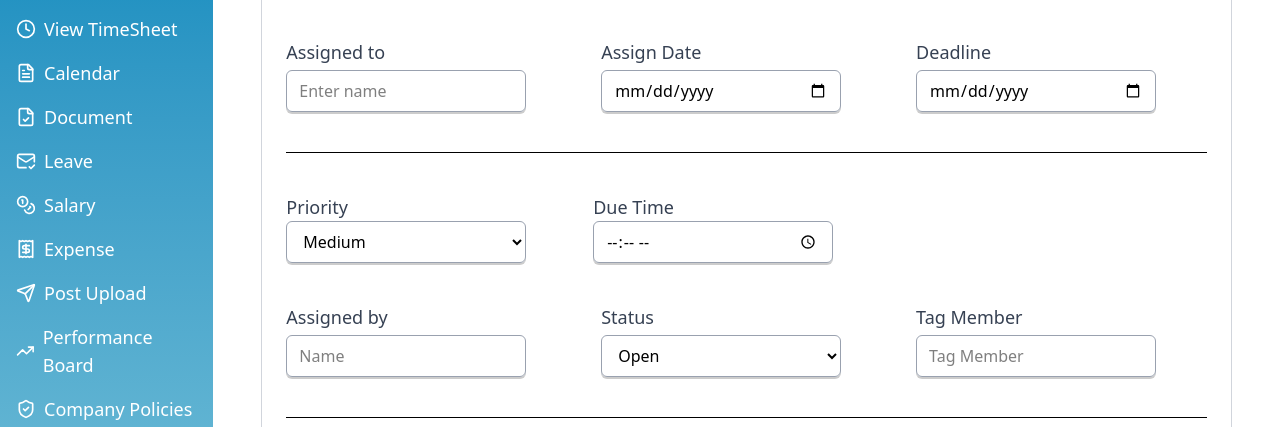
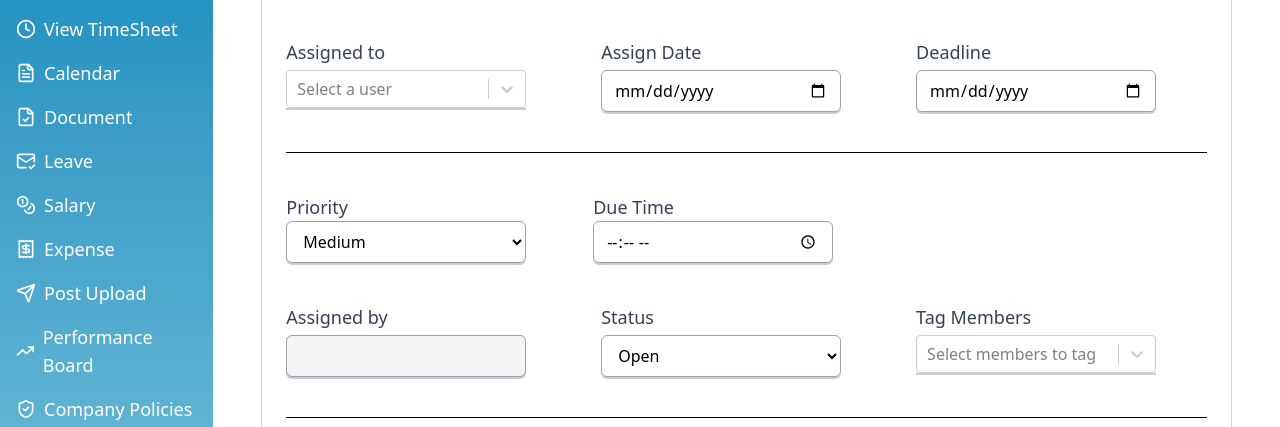
Before and after one commit to Code4Bharat1/task-tracker-adminpanel, a Next.js app: page /assigntask in a window 1280 px wide. Shown: the part 241-668 px from the top of the page. Built offline with nearby package versions, Linux system fonts and the light colour scheme; no server answers.

Commit message:
Update ui of assigntask  with backend logic improvements. Minor change in dashboard to resolve error

```diff
--- a/package.json
+++ b/package.json
@@ -26,6 +26,7 @@
     "react-dom": "^19.1.0",
     "react-hot-toast": "^2.5.2",
     "react-icons": "^5.5.0",
+    "react-select": "^5.10.1",
     "react-toastify": "^11.0.5",
     "recharts": "^2.15.3",
     "xlsx": "^0.18.5"
--- a/src/app/dashboard/page.jsx
+++ b/src/app/dashboard/page.jsx
@@ -22,7 +22,7 @@ function Page() {
     useEffect(() => {
         async function fetchTasks() {
             try {
-                const response = await axios.get("http://localhost:4110/api/tasks/getTasks",
+                const response = await axios.get(`${process.env.NEXT_PUBLIC_BACKEND_API}/tasks/getTasks`,
                     {
                         withCredentials: true
                     }
--- a/src/components/assigntask/assigntask.jsx
+++ b/src/components/assigntask/assigntask.jsx
@@ -2,26 +2,58 @@
 import React, { useEffect, useRef, useState } from "react";
 import gsap from "gsap";
 import axios from "axios";
+import Select from "react-select";
+import { toast, ToastContainer } from "react-toastify";
+import "react-toastify/dist/ReactToastify.css";
 
 export default function AssignTask() {
   const underlineRef = useRef(null);
+  const [users, setUsers] = useState([]);
+  const [adminInfo, setAdminInfo] = useState(null);
+  const [isLoading, setIsLoading] = useState(true);
+
   const [formData, setFormData] = useState({
     bucketName: "",
     assignedTo: "",
-    assignedBy: "",
     assignDate: "",
     deadline: "",
     dueTime: "",
     priority: "Medium",
     status: "Open",
-    tagMember: "",
+    tagMembers: [],
     attachmentRequired: "No",
     recurring: false,
     taskDescription: "",
     remark: ""
   });
 
+  // Fetch users and admin data when component mounts
   useEffect(() => {
+    const fetchData = async () => {
+      try {
+        setIsLoading(true);
+
+        const usersResponse = await axios.get(
+          `${process.env.NEXT_PUBLIC_BACKEND_API}/tasks/getAllUserEmails`,
+          { withCredentials: true }
+        );
+
+        const adminResponse = await axios.get(
+          `${process.env.NEXT_PUBLIC_BACKEND_API}/profile/getProfileAdmin`,
+          { withCredentials: true }
+        );
+
+        setUsers(usersResponse.data);
+        setAdminInfo(adminResponse.data);
+      } catch (error) {
+        console.error("Error fetching data:", error);
+      } finally {
+        setIsLoading(false);
+      }
+    };
+
+    fetchData();
+
     gsap.fromTo(
       underlineRef.current,
       { width: "0%" },
@@ -34,6 +66,21 @@ export default function AssignTask() {
     setFormData(prev => ({
       ...prev,
       [name]: value
+    }));
+  };
+
+  const handleAssignedToChange = (selectedOption) => {
+    setFormData(prev => ({
+      ...prev,
+      assignedTo: selectedOption ? selectedOption.value : ""
+    }));
+  };
+
+  const handleTagMembersChange = (selectedOptions) => {
+    const selectedIds = selectedOptions ? selectedOptions.map(option => option.value) : [];
+    setFormData(prev => ({
+      ...prev,
+      tagMembers: selectedIds
     }));
   };
 
@@ -50,7 +97,7 @@ export default function AssignTask() {
     e.preventDefault();
     try {
       const response = await axios.post(
-        "http://localhost:4110/api/tasks/createTask",
+        `${process.env.NEXT_PUBLIC_BACKEND_API}/tasks/createTask`,
         {
           ...formData,
           attachmentRequired: formData.attachmentRequired === "Yes",
@@ -58,21 +105,43 @@ export default function AssignTask() {
           deadline: new Date(formData.deadline)
         },
         {
-          withCredentials: true // ✅ Important: sends cookies with request
+          withCredentials: true
         }
       );
-      console.log("Task created successfully:", response.data);
-      // Reset form or show success message
+      toast.success("Task assigned successfully!");
+
+      setFormData({
+        bucketName: "",
+        assignedTo: "",
+        assignDate: "",
+        deadline: "",
+        dueTime: "",
+        priority: "Medium",
+        status: "Open",
+        tagMembers: [],
+        attachmentRequired: "No",
+        recurring: false,
+        taskDescription: "",
+        remark: ""
+      });
     } catch (error) {
       console.error("Error creating task:", error);
-      // Handle error (show error message)
+      toast.error("Error creating task. Please try again.");
     }
   };
 
+  const userOptions = users.map(user => ({
+    value: user._id,
+    label: `${user.firstName} ${user.lastName} (${user.email})`
+  }));
+
+  if (isLoading) {
+    return <div className="h-screen flex items-center justify-center">Loading...</div>;
+  }
 
   return (
     <div className="h-auto p-8">
-      {/* Heading */}
+      <ToastContainer />
       <div className="flex justify-start items-center">
         <h1 className="text-2xl font-bold text-center mb-8 relative text-gray-800">
           <span
@@ -104,26 +173,24 @@ export default function AssignTask() {
             />
           </div>
 
-          {/* Assignment Table */}
           <div className="grid grid-cols-3 gap-6 mx-auto mt-10 mb-10">
-            {/* Assigned To */}
             <div className="flex flex-col">
               <label htmlFor="assignedTo" className="mb-1 text-lg font-medium text-gray-700">
                 Assigned to
               </label>
-              <input
-                type="text"
+              <Select
                 id="assignedTo"
                 name="assignedTo"
-                value={formData.assignedTo}
-                onChange={handleInputChange}
-                placeholder="Enter name"
-                className="border border-gray-400 rounded-md px-3 w-60 py-2 text-md shadow-[0px_2px_0px_rgba(0,0,0,0.2)]"
+                options={userOptions}
+                value={userOptions.find(opt => opt.value === formData.assignedTo) || null}
+                onChange={handleAssignedToChange}
+                placeholder="Select a user"
+                className="shadow-[0px_2px_0px_rgba(0,0,0,0.2)] w-60"
+                isClearable
                 required
               />
             </div>
 
-            {/* Assign Date */}
             <div className="flex flex-col">
               <label htmlFor="assignDate" className="mb-1 text-lg font-medium text-gray-700">
                 Assign Date
@@ -139,7 +206,6 @@ export default function AssignTask() {
               />
             </div>
 
-            {/* Deadline */}
             <div className="flex flex-col">
               <label htmlFor="deadline" className="mb-1 text-lg font-medium text-gray-700">
                 Deadline
@@ -160,7 +226,6 @@ export default function AssignTask() {
           <hr />
 
           <div className="grid grid-cols-3 mx-auto mt-10 mb-10 gap-0">
-            {/* Priority */}
             <div className="flex flex-col">
               <label htmlFor="priority" className="text-lg font-medium text-gray-700">
                 Priority
@@ -178,7 +243,6 @@ export default function AssignTask() {
               </select>
             </div>
 
-            {/* Due Time */}
             <div className="flex flex-col">
               <label htmlFor="dueTime" className="text-lg font-medium text-gray-700">
                 Due Time
@@ -195,7 +259,6 @@ export default function AssignTask() {
           </div>
 
           <div className="grid grid-cols-3 gap-6 mx-auto mt-10 mb-10">
-            {/* Assigned By */}
             <div className="flex flex-col">
               <label htmlFor="assignedBy" className="mb-1 text-lg font-medium text-gray-700">
                 Assigned by
@@ -203,16 +266,12 @@ export default function AssignTask() {
               <input
                 type="text"
                 id="assignedBy"
-                name="assignedBy"
-                value={formData.assignedBy}
-                onChange={handleInputChange}
-                placeholder="Name"
-                className="border border-gray-400 rounded-md px-3 w-60 py-2 text-md shadow-[0px_2px_0px_rgba(0,0,0,0.2)]"
-                required
+                value={adminInfo ? adminInfo.fullName : ""}
+                className="border border-gray-400 rounded-md px-3 w-60 py-2 text-md shadow-[0px_2px_0px_rgba(0,0,0,0.2)] bg-gray-100"
+                disabled
               />
             </div>
 
-            {/* Status */}
             <div className="flex flex-col">
               <label htmlFor="status" className="mb-1 text-lg font-medium text-gray-700">
                 Status
@@ -231,19 +290,20 @@ export default function AssignTask() {
               </select>
             </div>
 
-            {/* Tag Member */}
             <div className="flex flex-col">
-              <label htmlFor="tagMember" className="mb-1 text-lg font-medium text-gray-700">
-                Tag Member
+              <label htmlFor="tagMembers" className="mb-1 text-lg font-medium text-gray-700">
+                Tag Members
               </label>
-              <input
-                type="text"
-                id="tagMember"
-                name="tagMember"
-                value={formData.tagMember}
-                onChange={handleInputChange}
-                placeholder="Tag Member"
-                className="border border-gray-400 rounded-md px-3 w-60 py-2 text-md shadow-[0px_2px_0px_rgba(0,0,0,0.2)]"
+              <Select
+                id="tagMembers"
+                name="tagMembers"
+                options={userOptions}
+                value={userOptions.filter(opt => formData.tagMembers.includes(opt.value))}
+                onChange={handleTagMembersChange}
+                placeholder="Select members to tag"
+                className="w-60 shadow-[0px_2px_0px_rgba(0,0,0,0.2)]"
+                isMulti
+                isClearable
               />
             </div>
           </div>
@@ -251,9 +311,7 @@ export default function AssignTask() {
           <hr />
 
           <div className="max-w-6xl mt-10 p-4">
-            {/* Attachment & Recurring Fields in a Row */}
             <div className="flex flex-wrap gap-8 mb-6">
-              {/* Attachment Required */}
               <div>
                 <label className="block mb-1 text-lg font-medium">
                   Attachment is required for closing task?
@@ -269,7 +327,6 @@ export default function AssignTask() {
                 </select>
               </div>
 
-              {/* Recurring */}
               <div>
                 <label className="block mb-1 text-lg font-medium">Recurring</label>
                 <select
@@ -289,7 +346,6 @@ export default function AssignTask() {
               </div>
             </div>
 
-            {/* Task Description */}
             <div className="mb-6">
               <label className="block mb-1 font-medium">Task Description</label>
               <input
@@ -302,7 +358,6 @@ export default function AssignTask() {
               />
             </div>
 
-            {/* Remark */}
             <div className="mb-6">
               <label className="block mb-1 font-medium">Remark</label>
               <input
@@ -314,7 +369,6 @@ export default function AssignTask() {
               />
             </div>
 
-            {/* Submit Button */}
             <div className="flex justify-center">
               <button
                 type="submit"
@@ -324,7 +378,6 @@ export default function AssignTask() {
               </button>
             </div>
           </div>
-
         </div>
       </form>
     </div>
```
Also changed, not shown: src/components/dashboard/Welcomebanner.jsx (+16 -2 lines), 1 other file (tests, documents, lock files or other folders).
